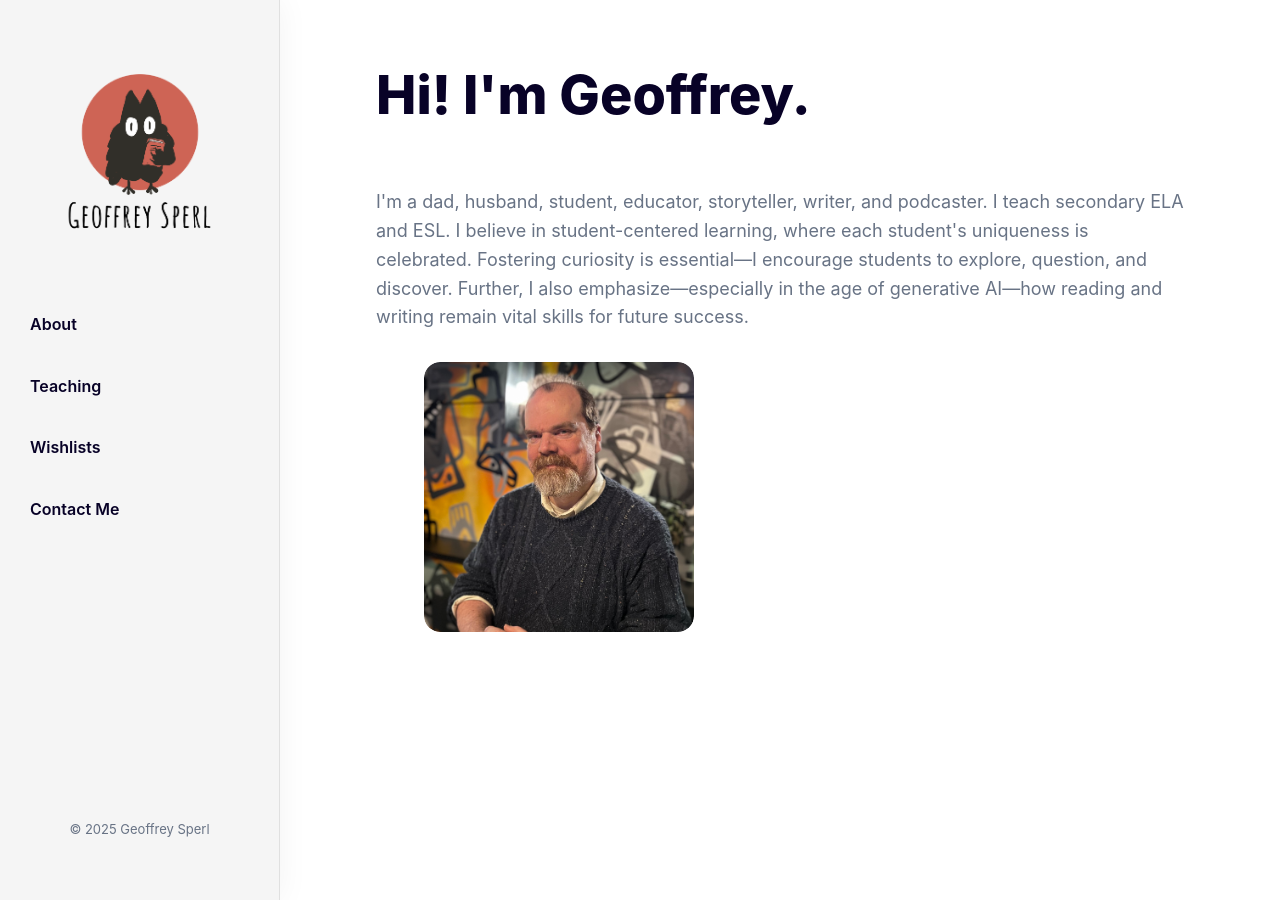
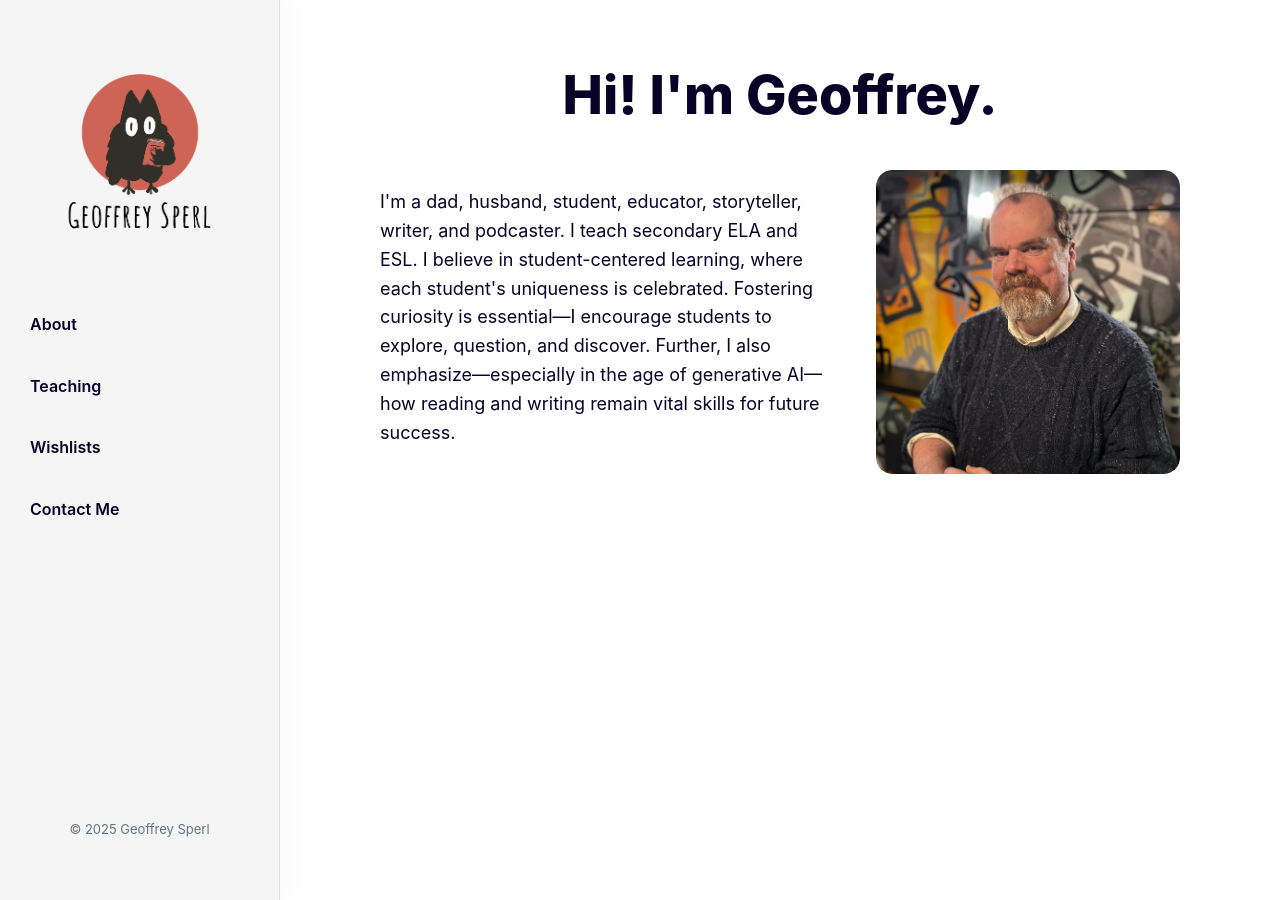
Before and after one commit to geoffreysperl/teaching, a Jekyll site: the page built from index.html, in a window 1280 px wide. Built offline with Jekyll 4.4.1, drawn with Linux system fonts in a browser that asks for light colours.

Commit message:
One more time again?

```diff
--- a/_includes/main.scss
+++ b/_includes/main.scss
@@ -449,52 +449,3 @@ body.has-sidebar {
   body { font-size: 16px; }
   .gallery { grid-template-columns: 1fr; }
 }
-
-/* Homepage Styling */
-.homepage-intro {
-  padding: 60px 0 40px;
-}
-
-.homepage-title {
-  font-size: 54px;
-  margin-bottom: 40px;
-  color: var(--heading-font-color);
-  text-align: left;
-  width: 100%;
-}
-
-.homepage-description {
-  font-size: 18px;
-  color: var(--text-alt-color);
-  margin-bottom: 30px;
-}
-
-.homepage-image {
-  border-radius: 16px;
-  overflow: hidden;
-  max-width: 85%;  /* This makes the image a bit smaller */
-  margin-left: auto; /* This pushes the image to the right side of its column */
-}
-
-.homepage-image img {
-  width: 100%;
-  border-radius: 16px;
-  transition: transform 0.3s ease;
-}
-
-@media (max-width: 768px) {
-  .homepage-intro {
-    padding: 40px 0;
-  }
-
-  .homepage-title {
-    font-size: 42px;
-    margin-bottom: 30px;
-  }
-
-  .homepage-image {
-    margin-top: 30px;
-    max-width: 100%;
-    margin-left: 0;
-  }
-}
--- a/index.html
+++ b/index.html
@@ -8,22 +8,72 @@ description: "ELA and ESL educator focused on student-centered learning and digi
   .page-head {
     display: none;
   }
+
+  .homepage-container {
+    max-width: 1000px;
+    margin: 60px auto;
+    padding: 0 20px;
+  }
+
+  .homepage-title {
+    font-size: 54px;
+    margin-bottom: 40px;
+    color: #080227;
+    text-align: center;
+  }
+
+  .content-container {
+    display: flex;
+    align-items: flex-start;
+    gap: 40px;
+  }
+
+  .text-content {
+    flex: 3;
+  }
+
+  .image-content {
+    flex: 2;
+  }
+
+  .homepage-image {
+    border-radius: 16px;
+    overflow: hidden;
+    width: 100%;
+  }
+
+  .homepage-image img {
+    width: 100%;
+    border-radius: 16px;
+  }
+
+  @media (max-width: 768px) {
+    .homepage-title {
+      font-size: 42px;
+      margin-bottom: 30px;
+    }
+
+    .content-container {
+      flex-direction: column;
+    }
+
+    .image-content {
+      margin-top: 30px;
+    }
+  }
 </style>
 
-<div class="container animate">
-  <div class="homepage-intro">
-    <h1 class="homepage-title">Hi! I'm Geoffrey.</h1>
+<div class="homepage-container">
+  <h1 class="homepage-title">Hi! I'm Geoffrey.</h1>
 
-    <div class="row">
-      <div class="col col-7">
-        <div class="homepage-description">
-          <p>I'm a dad, husband, student, educator, storyteller, writer, and podcaster. I teach secondary ELA and ESL. I believe in student-centered learning, where each student's uniqueness is celebrated. Fostering curiosity is essential&mdash;I encourage students to explore, question, and discover. Further, I also emphasize&mdash;especially in the age of generative AI&mdash;how reading and writing remain vital skills for future success.</p>
-        </div>
-      </div>
-      <div class="col col-5">
-        <div class="homepage-image">
-          <img src="/media/images/geoffrey-sperl.jpg" alt="Geoffrey Sperl">
-        </div>
+  <div class="content-container">
+    <div class="text-content">
+      <p>I'm a dad, husband, student, educator, storyteller, writer, and podcaster. I teach secondary ELA and ESL. I believe in student-centered learning, where each student's uniqueness is celebrated. Fostering curiosity is essential&mdash;I encourage students to explore, question, and discover. Further, I also emphasize&mdash;especially in the age of generative AI&mdash;how reading and writing remain vital skills for future success.</p>
+    </div>
+
+    <div class="image-content">
+      <div class="homepage-image">
+        <img src="/media/images/geoffrey-sperl.jpg" alt="Geoffrey Sperl">
       </div>
     </div>
   </div>
```
